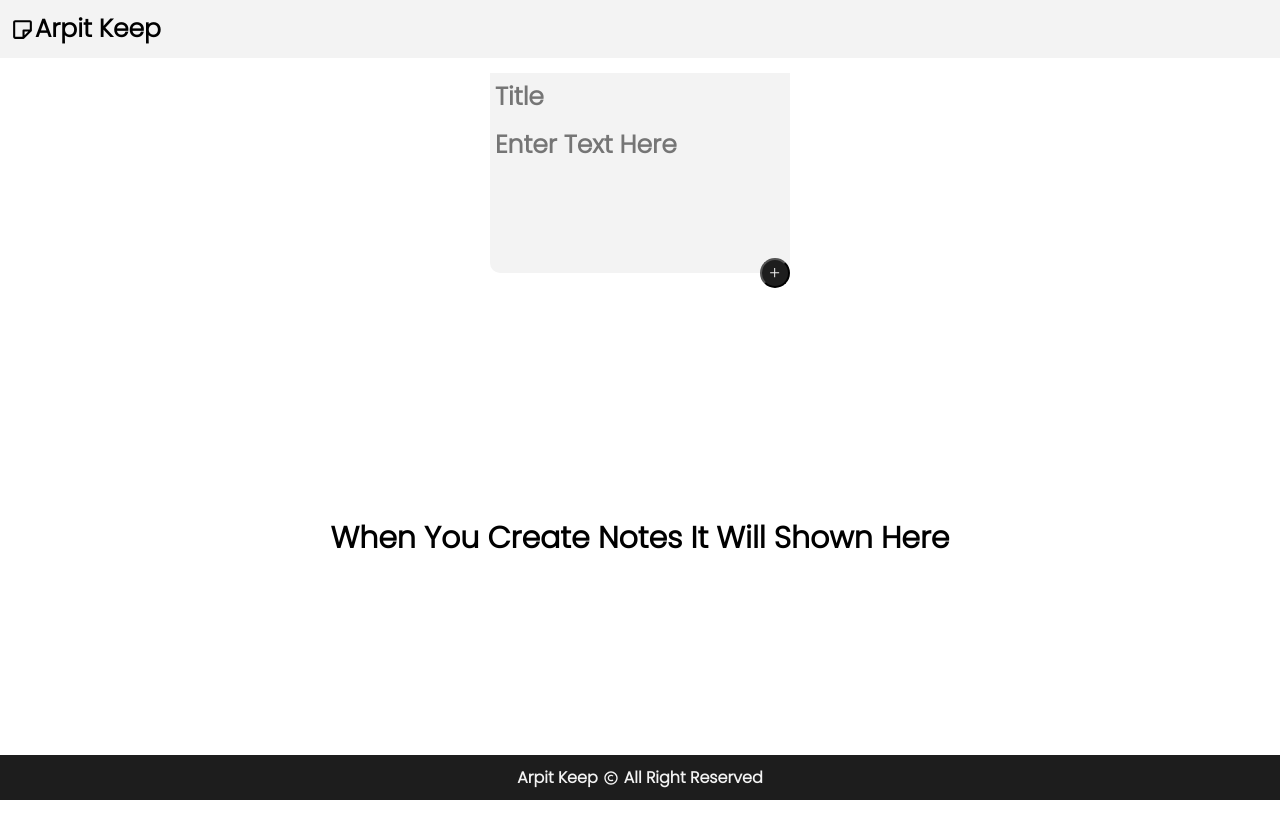
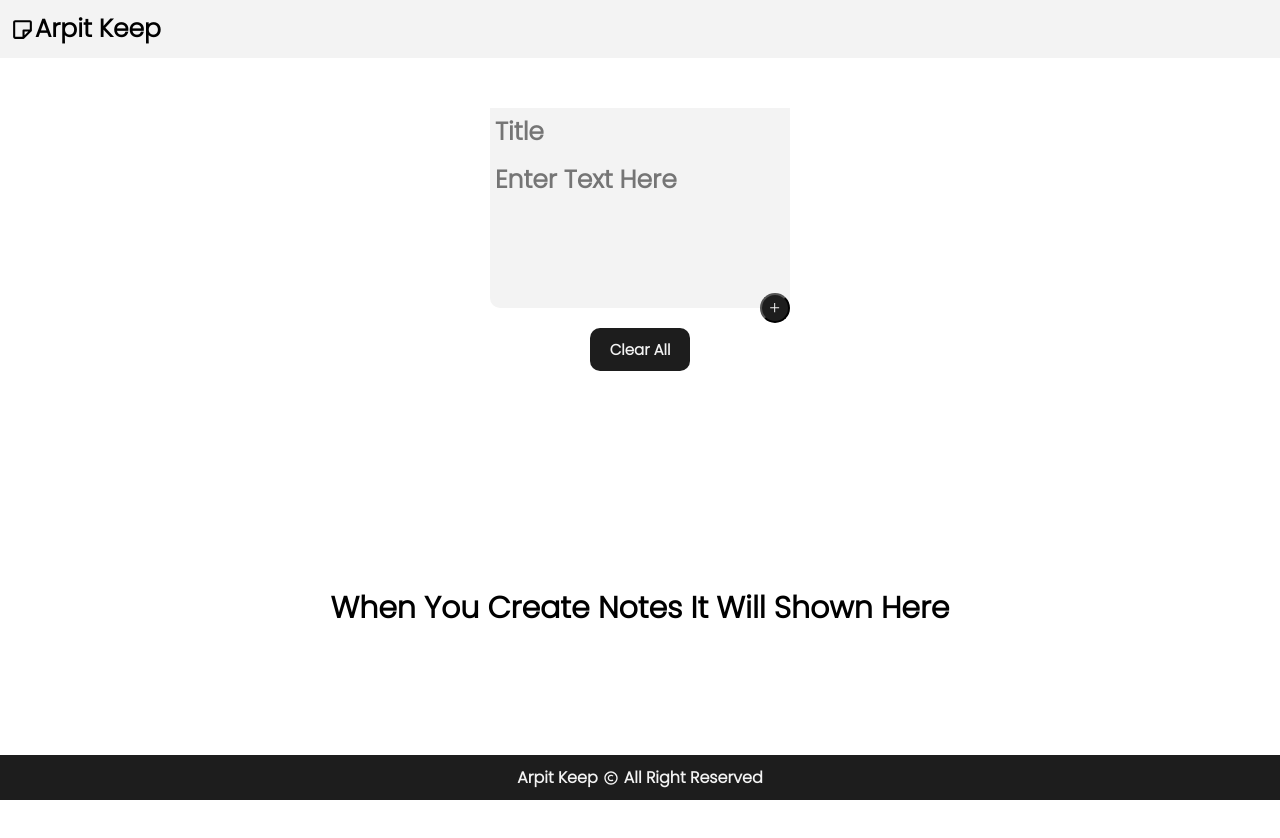
Before and after one commit to Arpitkumar504/Google-Keep-Clone, a React (Create React App) app: page / in a window 1280 px wide. Shown: the top 838 px of the page. Built offline with nearby package versions, Linux system fonts and the light colour scheme.

Commit message:
Adding Local Storage for saving data and clear all button to delete all data

```diff
--- a/src/App.js
+++ b/src/App.js
@@ -1,12 +1,31 @@
-import React, { useState } from 'react'
+import React, { useEffect, useState } from 'react'
 import Headerkeep from './component/Headerkeep.js'
 import Notes from './component/Notes.js'
 import Notegroup from './component/Notegroup.js'
 import Footer from './component/Footer.js'
 
+
+const getlocalstorage = () => {
+    let lists = localStorage.getItem('list');
+    if (lists) {
+        return JSON.parse(localStorage.getItem('list'));
+    }
+    else {
+        return [];
+    }
+}
+const getlocalcheck = () => {
+    let datas = localStorage.getItem('item');
+    if (datas) {
+        return JSON.parse(localStorage.getItem('item'));
+    }
+    else {
+        return 0;
+    }
+}
 const App = () => {
-    const [alldata, setalldata] = useState([]);
-    let [data, setdata] = useState(0);
+    const [alldata, setalldata] = useState(getlocalstorage());
+    let [data, setdata] = useState(getlocalcheck());
     const addnote = (note) => {
         if ((note.name !== "") && (note.texts !== "")) {
             setalldata([...alldata, note]);
@@ -22,12 +41,21 @@ const App = () => {
         data--;
         setdata(data);
     }
+    const deleteall = () => {
+        setalldata([]);
+    }
+    useEffect(() => {
+        localStorage.setItem('list', JSON.stringify(alldata));
+    }, [alldata])
+    useEffect(() => {
+        localStorage.setItem('item', JSON.stringify(data));
+    }, [data])
     return (
         <div >
             <Headerkeep name="Arpit Keep" />
-            <Notes passnote={addnote} />
+            <Notes passnote={addnote} cleardata={deleteall} />
             <div className="notesbox">
-                {data == 0 ?
+                {data === 0 ?
                     <div className="notesmsg"><p>When You Create Notes It Will Shown Here</p></div> :
                     alldata.map((element, index) => {
                         return (
--- a/src/component/Notes.js
+++ b/src/component/Notes.js
@@ -17,14 +17,18 @@ const Notes = (props) => {
             texts: "",
         })
     }
+
     return (
         <div className='notecontent'>
             <div className="note">
-                <input type="text" placeholder='Title' name='name' value={data.name} onChange={(e) => { setinput(e) }} />
+                <input type="text" placeholder='Title' name='name' value={data.name} autoComplete="off" onChange={(e) => { setinput(e) }} />
                 <textarea className='notetext' name='texts' value={data.texts} placeholder='Enter Text Here' onChange={(e) => { setinput(e) }}></textarea>
                 <div className="button">
                     <button type='button' className='notebtn' onClick={addnote} ><AiOutlinePlus /></button>
                 </div>
+            </div>
+            <div className="clearbutton">
+                <button type='button' onClick={(e)=>{props.cleardata()}}>Clear All</button>
             </div>
         </div>
     )
--- a/src/index.css
+++ b/src/index.css
@@ -41,7 +41,7 @@ body {
     height: 200px;
     border-radius: 10px;
     background-color: #f3f3f3;
-    margin: 15px auto;
+    margin: 50px auto;
 }
 
 .notecontent .note input {
@@ -89,6 +89,24 @@ textarea {
     cursor: pointer;
 }
 
+.notecontent .clearbutton{
+    width: 100%;
+    padding: 5px;
+}
+
+.notecontent .clearbutton button{
+    padding: 10px 20px;
+    background-color: #1d1d1d;
+    color: #f3f3f3;
+    border: none;
+    margin: 0 auto;
+    display: block;
+    border-radius: 10px;
+    font-size: 15px;
+    font-weight: bold;
+    outline: none;
+    cursor: pointer;
+}
 .notegroup {
     width: 300px;
     height: 200px;
```
